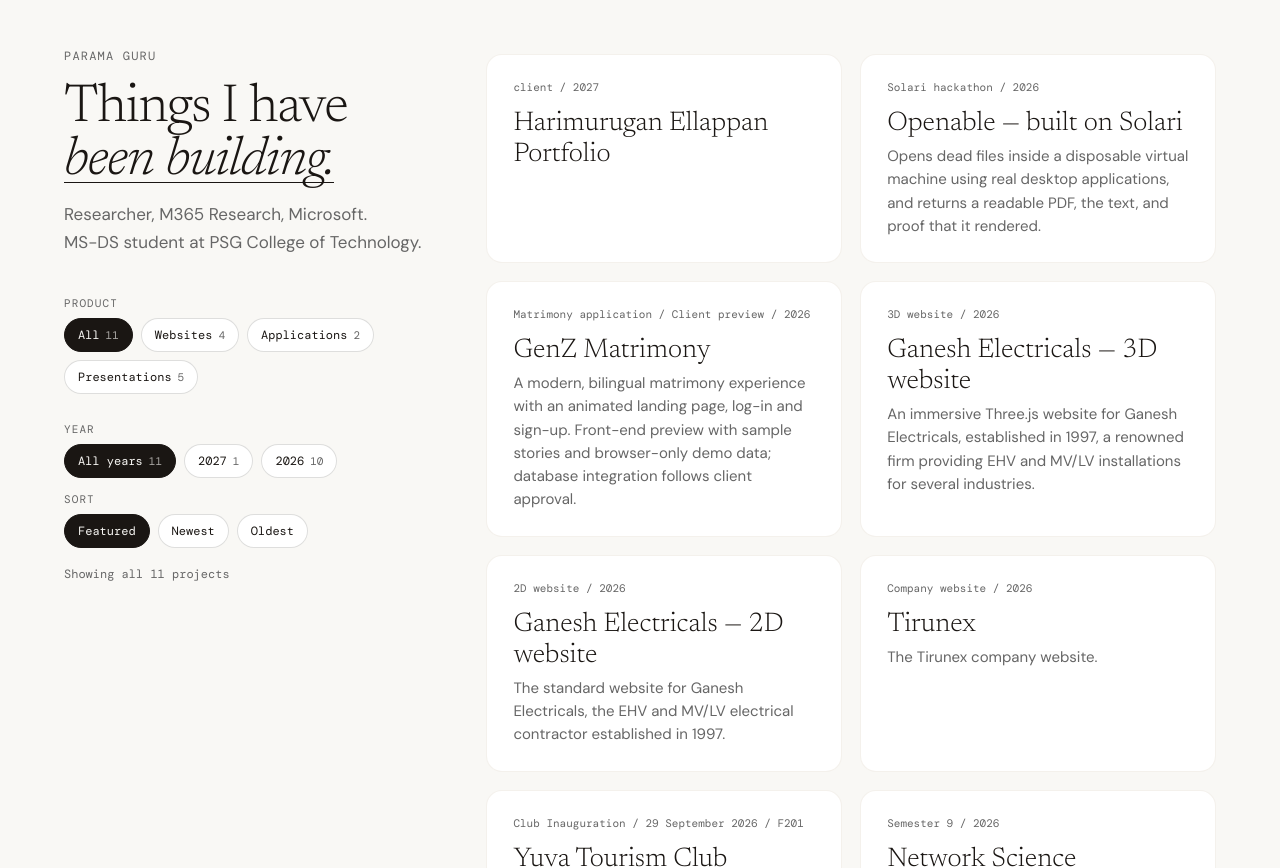
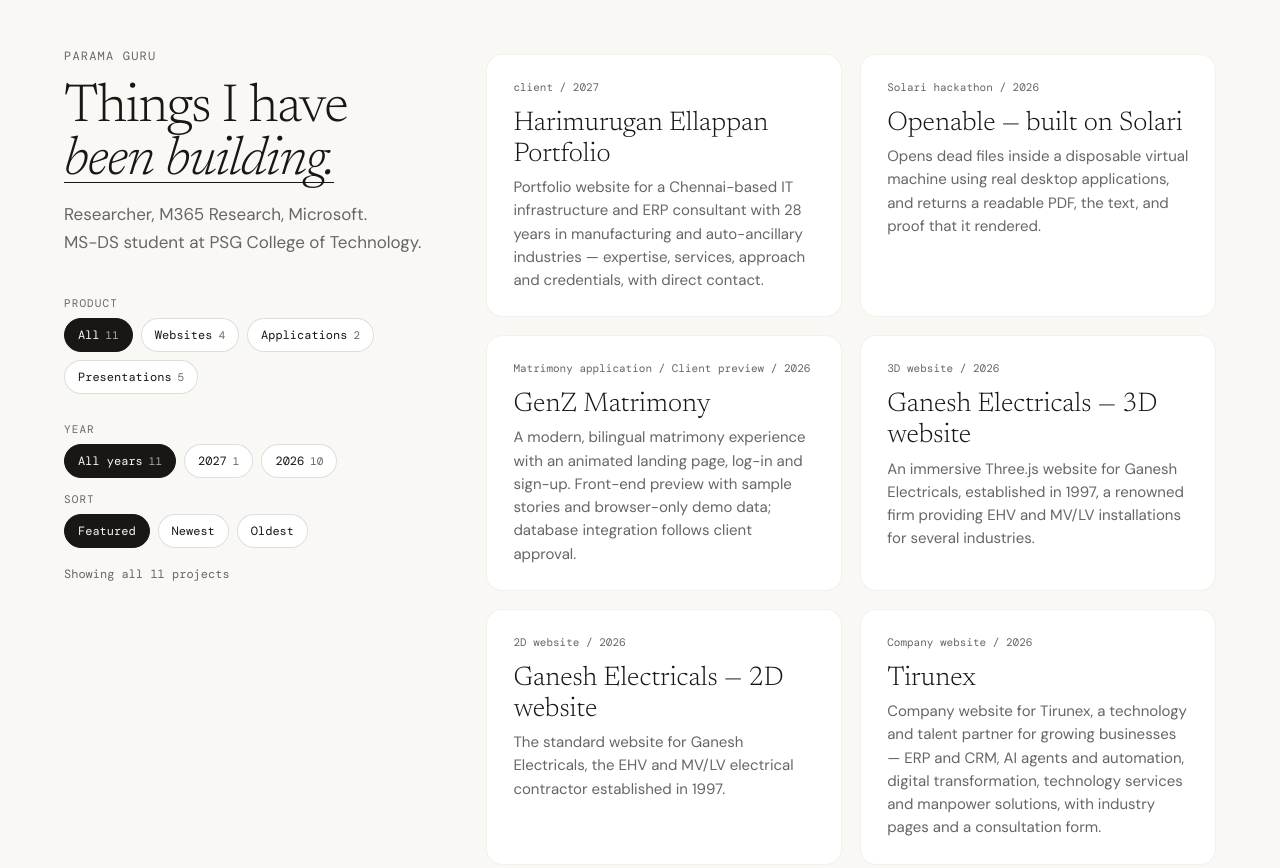
Before and after one commit to Parama-Guru/GithubPages, a plain HTML site: page index.html in a window 1280 px wide. Shown: the top 868 px of the page. Drawn offline with nearby package versions, Linux system fonts and the light colour scheme.

Commit message:
Link the Harimurugan Ellappan portfolio and describe it and Tirunex in the index

```diff
--- a/index.html
+++ b/index.html
@@ -463,10 +463,14 @@
 
       <section class="work" aria-label="Projects">
       <div class="cards" data-cards>
-      <!-- Public link to be added: set href="..." on this card. -->
-      <a class="card" data-product="website" data-year="2027">
+      <a class="card" href="https://harimurugan-ellappan.vercel.app/" data-product="website" data-year="2027">
         <p class="card-meta">client / 2027</p>
         <h2>Harimurugan Ellappan Portfolio</h2>
+        <p>
+          Portfolio website for a Chennai-based IT infrastructure and ERP consultant with 28 years
+          in manufacturing and auto-ancillary industries — expertise, services, approach and
+          credentials, with direct contact.
+        </p>
       </a>
 
       <a class="card" href="https://parama-guru.github.io/Solari/" data-product="application" data-year="2026">
@@ -509,7 +513,11 @@
       <a class="card" href="https://parama-guru.github.io/Tirunex/" data-product="website" data-year="2026">
         <p class="card-meta">Company website / 2026</p>
         <h2>Tirunex</h2>
-        <p>The Tirunex company website.</p>
+        <p>
+          Company website for Tirunex, a technology and talent partner for growing businesses —
+          ERP and CRM, AI agents and automation, digital transformation, technology services and
+          manpower solutions, with industry pages and a consultation form.
+        </p>
       </a>
 
       <a class="card" href="ytc-inaguration/" data-product="presentation" data-type="professional" data-year="2026">
```
